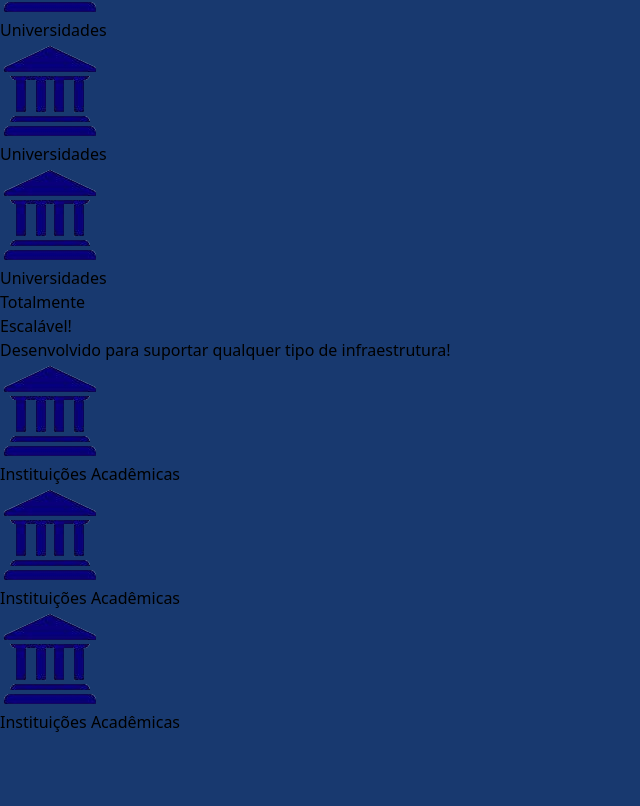
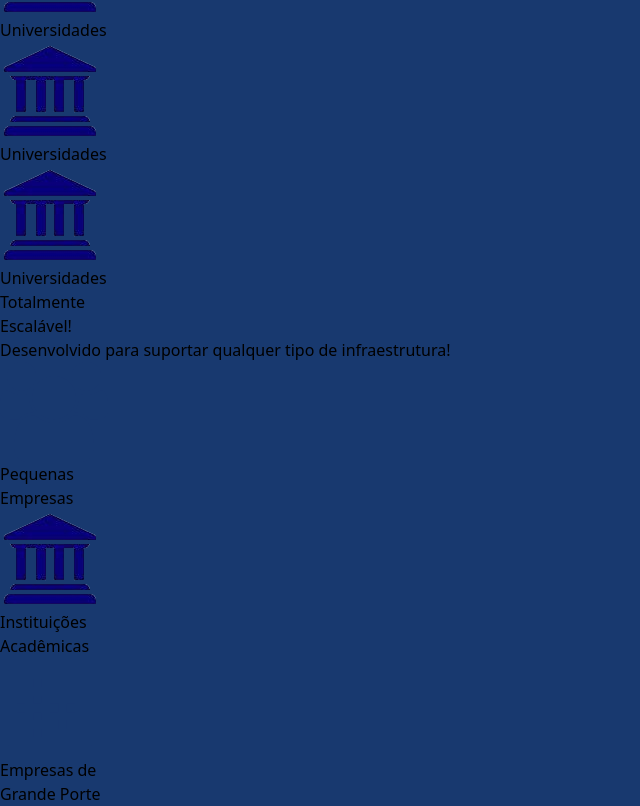
Before and after one commit to Gabriel371-tech/Bedrock, a React (Vite) app: page / in a window 1280 px wide. Shown: the part 1486-2292 px from the top of the page, without its empty margins (0-640 px from the left). Before the commit the page ends 2220 px from the top, so only its background shows below. Built offline with nearby package versions, Linux system fonts and the light colour scheme.

Commit message:
modificado o component section Escalavel

```diff
--- a/src/components/sections/Escalavel.tsx
+++ b/src/components/sections/Escalavel.tsx
@@ -1,4 +1,6 @@
 import universidade from '../../assets/icons/universidade.png';
+import usergroup from '../../assets/icons/fa--group.png';
+import building from '../../assets/icons/mdi--building.png';
 
 export default function Escalavel () {
     return(
@@ -6,19 +8,19 @@ export default function Escalavel () {
         <section className="w-full h-screen bg-zinc-50 py-12 px-4 flex flex-col items-center justify-center">
             <h1 className="text-black text-center font-poppins font-semibold text-4xl">Totalmente</h1>
             <h2 className="text-[#5975FF] font-poppins text-center text-6xl mb-6 underline">Escalável!</h2>
-            <h3 className="text-black text-center text-4xl font-poppins font-medium mt-4 mb-8">Desenvolvido para suportar qualquer tipo de infraestrutura!</h3>
+            <h3 className="text-black text-center text-4xl font-poppins font-light mt-4 mb-8">Desenvolvido para suportar qualquer tipo de infraestrutura!</h3>
             <div className="grid grid-cols-3 gap-y-8 gap-x-[180px] mt-8">
                 <div className="flex flex-col items-center">
-                    <img src={universidade} alt="universidade" />
-                    <span className='mt-6 text-black text-center text-3xl font-semibold break-normal'>Instituições Acadêmicas</span>
+                    <img src={usergroup} alt="universidade" />
+                    <span className='mt-6 text-black text-center text-3xl font-medium break-normal'>Pequenas<br/> Empresas</span>
                 </div>
                 <div className="flex flex-col items-center">
                     <img src={universidade} alt="universidade" />
-                    <span className='mt-6 text-black text-center text-3xl font-semibold break-normal'>Instituições Acadêmicas</span>
+                    <span className='mt-6 text-black text-center text-3xl font-medium break-normal'>Instituições<br/> Acadêmicas</span>
                 </div>
                 <div className="flex flex-col items-center">
-                    <img src={universidade} alt="universidade" />
-                    <span className='mt-6 text-black text-center text-3xl font-semibold break-normal'>Instituições Acadêmicas</span>
+                    <img src={building} alt="universidade" />
+                    <span className='mt-6 text-black text-center text-3xl font-medium break-normal'>Empresas de<br/> Grande Porte</span>
                 </div>
             </div>
         </section>
--- a/src/components/sections/Icones.tsx
+++ b/src/components/sections/Icones.tsx
@@ -6,7 +6,7 @@ export default function Icones() {
 
         <section className='w-full min-h-screen bg-gradient-to-t from-white to-blue-200 py-12 px-4 flex flex-col items-center justify-center'>
             {/* TITULO */}
-            <h2 className="text-black text-center 2xl:text-5xl text-2xl font-semibold">Um Sistema feito para os <br />seguintes segmentos</h2>
+            <h2 className="text-black text-center 2xl:text-5xl text-2xl font-semibold mb-8">Um Sistema feito para os <br />seguintes segmentos</h2>
             <div className="grid grid-cols-2 sm:grid-cols-3 md:grid-cols-3 gap-y-8 gap-x-[180px]">
                 {/* ICONE 1*/}
                 <div className="flex flex-col items-center">
```
Also changed, not shown: src/assets/icons/fa--group.png (added), src/assets/icons/mdi--building.png (added).
